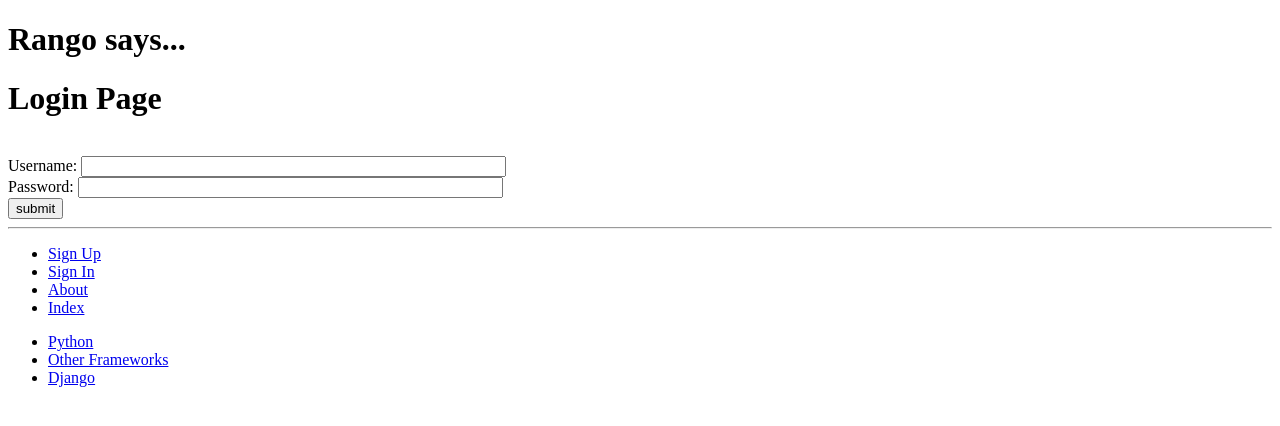
After one commit to mblacklock/tango_with_django_project, a Django app: page /rango/login/ in a window 1280 px wide. The commit adds this page. Shown: the top 426 px of the page. Run offline with Django 3.2, Linux system fonts and the light colour scheme; data comes from the database, SQL or seed files in the repository; both versions use the stored data as it was after the commit.

Commit message:
added login, logout & restricted usage

```diff
--- a/rango/templates/rango/base.html
+++ b/rango/templates/rango/base.html
@@ -24,10 +24,16 @@
 		<hr />
 		<div>
 			<ul>
-				<li><a href="{% url 'rango:add_category' %}">Add new category</a></li>
-				<li><a href="{% url 'rango:about' %}">About</a></li>
-				<li><a href="{% url 'rango:index' %}">Index</a></li>
-				<li><a href="{% url 'rango:register' %}">Register</a></li>
+				{% if user.is_authenticated %}
+					<li><a href="{% url 'rango:restricted' %}">Restricted Page</a></li>
+					<li><a href="{% url 'rango:add_category' %}">Add new category</a></li>
+					<li><a href="{% url 'rango:logout' %}">Logout</a></li>
+				{% else %}
+					<li><a href="{% url 'rango:register' %}">Sign Up</a></li>
+					<li><a href="{% url 'rango:login' %}">Sign In</a></li>
+				{% endif %}
+					<li><a href="{% url 'rango:about' %}">About</a></li>
+					<li><a href="{% url 'rango:index' %}">Index</a></li>
 			</ul>
 		</div>
 		<div>
--- a/rango/templates/rango/category.html
+++ b/rango/templates/rango/category.html
@@ -18,7 +18,9 @@
 			<strong>No pages currently in category.</strong>
 		{% endif %}
 		</br>
-		<a href="{% url 'rango:add_page' category.slug %}">Add new page</a></br>
+		{% if user.is_authenticated %}
+			<a href="{% url 'rango:add_page' category.slug %}">Add new page</a></br>
+		{% endif %}
 	{% else %}
 		The specified category does not exist!
 	{% endif %}
--- a/rango/templates/rango/index.html
+++ b/rango/templates/rango/index.html
@@ -7,7 +7,11 @@
 
 {% block body_block %}
 	<div>
-		hello world! <br />
+		{% if user.is_authenticated %}
+			<h1>howdy {{ user.username }}! <br /></h1>
+		{% else %}
+			<h1>hello world! <br /></h1>
+		{% endif %}
 	</div>
 
 	<div>
--- /dev/null
+++ b/rango/templates/rango/login.html
@@ -0,0 +1,23 @@
+{% extends 'rango/base.html' %}
+{% load static %}
+
+{% block title_block %}
+	Login
+{% endblock %}
+
+{% block body_block %}
+	<h1>Login Page</h1> <br />
+	{% if login_error == 'user' %}
+		<strong>Username does not exist</strong>
+	{% elif login_error == 'pass' %}
+		<strong>Password is incorrect</strong>
+	{% endif %}
+	<form id="login_form" method="post" action="{% url 'rango:login' %}">
+		{% csrf_token %}
+		Username: <input type="text" name="username" value="" size ="50" />
+		<br />
+		Password: <input type="password" name="password" value="" size ="50" />
+		<br />
+		<input type="submit" value="submit" />
+	</form>
+{% endblock %}
--- a/rango/templates/rango/register.html
+++ b/rango/templates/rango/register.html
@@ -9,10 +9,10 @@
 	<h1>Registration Page</h1> <br />
 	{% if registered %}
 		Rango says: <strong>Thank you for registering!</strong>
-		<a href="{% url 'index' %}">Return to the homepage.</a><br />
+		<a href="{% url 'rango:index' %}">Return to the homepage.</a><br />
 	{% else %}
 		Rango says: <strong>Register here!</strong><br />
-		<form id="user_form" method="post" action="{% url 'register' %}"
+		<form id="user_form" method="post" action="{% url 'rango:register' %}"
 			enctype="multipart/form-data">
 
 			{% csrf_token %}
--- a/rango/urls.py
+++ b/rango/urls.py
@@ -10,4 +10,7 @@ urlpatterns = [
     url(r'^add_category/$', views.add_category,name='add_category'),
     url(r'^category/(?P<category_name_slug>[\w\-]+)/add_page/',views.add_page,name='add_page'),
     url(r'^register/$', views.register,name='register'),
+    url(r'^login/$', views.user_login, name='login'),
+    url(r'^logout/$', views.user_logout, name='logout'),
+    url(r'^restricted/$', views.restricted, name='restricted'),
 ]
--- a/rango/views.py
+++ b/rango/views.py
@@ -1,10 +1,14 @@
 from django.shortcuts import render
-from django.http import HttpResponse
+from django.http import HttpResponse, HttpResponseRedirect
+from django.template.defaultfilters import slugify
+from django.contrib.auth import authenticate, login, logout
+from django.contrib.auth.models import User
+from django.contrib.auth.decorators import login_required
+from django.core.urlresolvers import reverse
 
-from django.template.defaultfilters import slugify
 
 from rango.models import Category, Page
-from rango.forms import CategoryForm, PageForm, UserProfileForm, UserForm
+from rango.forms import CategoryForm, PageForm, UserForm, UserProfileForm
 
 # Create your views here.
 
@@ -32,7 +36,6 @@ def show_category(request, category_name_slug):
             'pages': pages,
             'category': category
             }
-
     except:
         context = {
             'pages': None,
@@ -55,6 +58,7 @@ def show_page(request, page_name_slug):
             }
     return render(request, 'rango/page.html', context)
 
+@login_required
 def add_category(request):
     form = CategoryForm()
 
@@ -73,6 +77,7 @@ def add_category(request):
 
     return render(request, 'rango/add_category.html', {'form':form})
 
+@login_required
 def add_page(request, category_name_slug):
     try:
         category = Category.objects.get(slug=category_name_slug)
@@ -116,13 +121,13 @@ def register(request):
             profile.user = user
 
             if 'picture' in request.FILES:
-                profile.picture = requset.FILES['picture']
+                profile.picture = request.FILES['picture']
 
             profile.save()
 
             registered = True
         else:
-            print(user_forms.errors, profile_form.errors)
+            print(user_form.errors, profile_form.errors)
     else:
         user_form = UserForm()
         profile_form = UserProfileForm()
@@ -132,3 +137,36 @@ def register(request):
                   {'user_form': user_form,
                    'profile_form': profile_form,
                    'registered': registered})
+
+def user_login(request):
+    if request.method == 'POST':
+        username = request.POST.get('username')
+        password = request.POST.get('password')
+
+        user = authenticate(username=username, password=password)
+
+        if user:
+            if user.is_active:
+                login(request, user)
+                return HttpResponseRedirect(reverse('rango:index'))
+            else:
+                context = {'login_error': 'disabled'}
+        else:
+            print("Invalid login: {0}, {1}".format(username, password))
+            if User.objects.filter(username=username).exists():
+                context = {'login_error': 'pass'}
+            else:
+                context = {'login_error': 'user'}
+    else:
+        context = {}
+
+    return render(request, 'rango/login.html', context)
+
+@login_required
+def user_logout(request):
+    logout(request)
+    return HttpResponseRedirect(reverse('rango:index'))
+
+@login_required
+def restricted(request):
+    return render(request, 'rango/restricted.html',)
--- a/tango_with_django_project/settings.py
+++ b/tango_with_django_project/settings.py
@@ -111,6 +111,8 @@ PASSWORD_HASHERS = (
     'django.contrib.auth.hashers.PBKDF2SHA1PasswordHasher',
     )
 
+LOGIN_URL = '/rango/login/'
+
 # Internationalization
 # https://docs.djangoproject.com/en/1.10/topics/i18n/
 
```
Also changed, not shown: rango/templates/rango/restricted.html (added, +11 -0 lines), db.sqlite3, tango_with_django_project/media/profile_images/photo.jpg (added).
